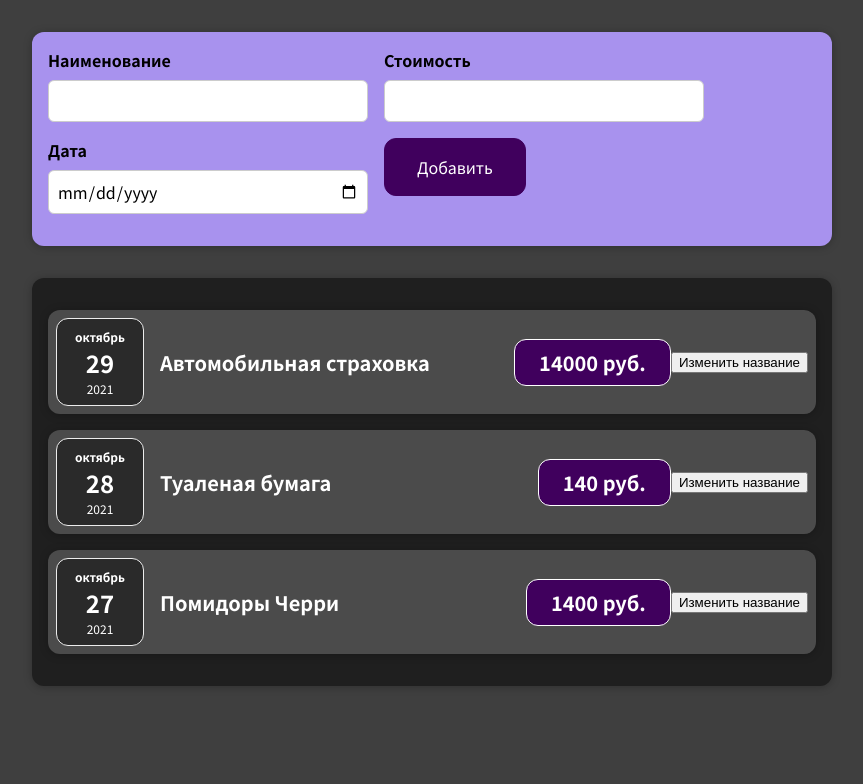
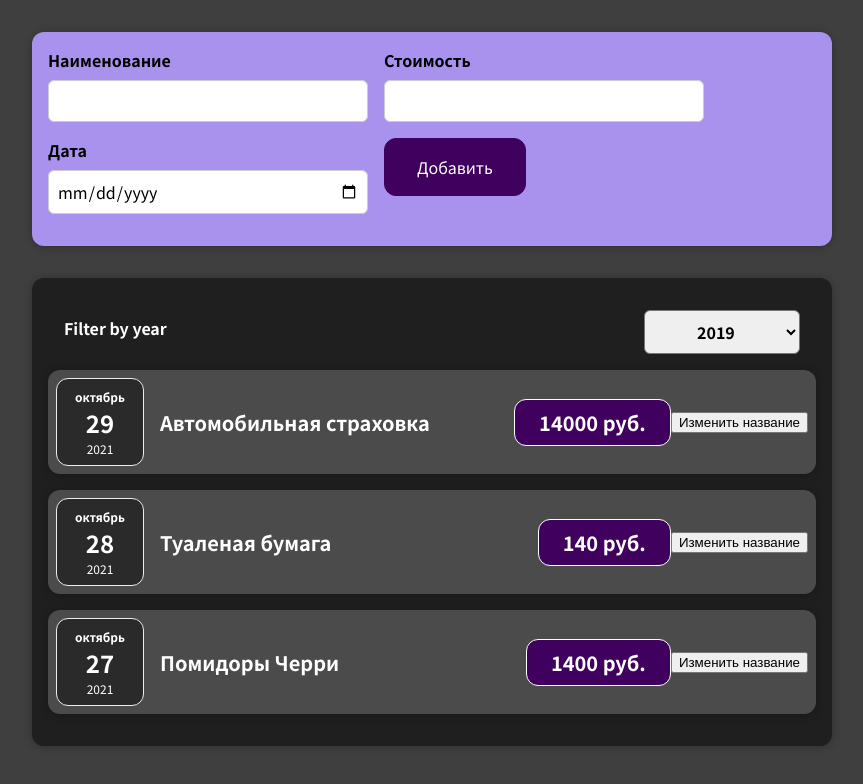
Before and after one commit to Tenundor/Exploring-React, a React (Create React App) app: page / in a window 1280 px wide. Shown: the top 784 px of the page, without its empty margins (208-1071 px from the left). Built offline with nearby package versions, Linux system fonts and the light colour scheme.

Commit message:
add year filter

```diff
--- a/src/App.js
+++ b/src/App.js
@@ -1,8 +1,10 @@
+import { useState } from 'react'
+
 import Expenses from "./components/Expenses/Expenses";
 import NewExpense from "./components/NewExpense/NewExpense";
 
 function App() {
-  const expenses = [
+  const initialExpenses = [
     {
       title: 'Автомобильная страховка',
       date: new Date(2021, 9, 29),
@@ -17,9 +19,18 @@ function App() {
       amount: 1400
     }
   ]
+
+  const [expenses, setExpenses] = useState(initialExpenses);
+
+  const addExpenseHandler = expense => {
+    console.log('In App.js');
+    console.log('expense', expense);
+    setExpenses([...expenses, expense]);
+  }
+
   return (
     <div>
-      <NewExpense />
+      <NewExpense onAddExpense={addExpenseHandler} />
       <Expenses expenses={expenses} />
     </div>
   );
--- a/src/components/Expenses/Expenses.js
+++ b/src/components/Expenses/Expenses.js
@@ -1,10 +1,23 @@
-import './Expenses.css';
+import { useState } from 'react';
+
 import Card from '../UI/Card';
+import ExpensesFilter from '../ExpensesFilter/ExpensesFilter';
 import ExpenseItem from "./ExpenseItem";
 
+import './Expenses.css';
+
 function Expenses(props) {
+  const [selectedYear, setYear] = useState('2019');
+
+  const saveFilterYear = (filterYear) => {
+    console.log('filterYear', filterYear)
+    setYear(filterYear);
+  }
+
   return (
       <Card className="expenses">
+        <ExpensesFilter selected={selectedYear}
+        onChangeFilterYear={saveFilterYear}/>
         <ExpenseItem
             title={props.expenses[0].title}
             date={props.expenses[0].date}
--- /dev/null
+++ b/src/components/ExpensesFilter/ExpensesFilter.css
@@ -0,0 +1,24 @@
+.expenses-filter {
+  color: white;
+  padding: 0 1rem;
+}
+
+.expenses-filter__control {
+  display: flex;
+  width: 100%;
+  align-items: center;
+  justify-content: space-between;
+  margin: 1rem 0;
+}
+
+.expenses-filter label {
+  font-weight: bold;
+  margin-bottom: 0.5rem;
+}
+
+.expenses-filter select {
+  font: inherit;
+  padding: 0.5rem 3rem;
+  font-weight: bold;
+  border-radius: 6px;
+}
--- /dev/null
+++ b/src/components/ExpensesFilter/ExpensesFilter.js
@@ -0,0 +1,26 @@
+
+import './ExpensesFilter.css';
+
+const ExpensesFilter = (props) => {
+
+  const selectChangeHandler = (event) => {
+    props.onChangeFilterYear(event.target.value);
+  }
+
+  return (
+    <div className='expenses-filter'>
+      <div className='expenses-filter__control'>
+        <label>Filter by year</label>
+        <select value={props.selected}
+        onChange={selectChangeHandler}>
+          <option value='2022'>2022</option>
+          <option value='2021'>2021</option>
+          <option value='2020'>2020</option>
+          <option value='2019'>2019</option>
+        </select>
+      </div>
+    </div>
+  );
+};
+
+export default ExpensesFilter;
--- a/src/components/NewExpense/ExpenseForm.js
+++ b/src/components/NewExpense/ExpenseForm.js
@@ -1,24 +1,57 @@
+import { useState } from 'react';
+
 import './ExpenseForm.css';
 
-const ExpenseForm = () => {
+const ExpenseForm = (props) => {
+  const [enteredTitle, setEnteredTitle] = useState('');
+  const [enteredAmount, setEnteredAmount] = useState('');
+  const [enteredDate, setEnteredDate] = useState('');
+
   const textChangeHandler = (event) => {
-    console.log(event.target.value);
-  }
+    setEnteredTitle(event.target.value);
+  };
+
+  const amountChangeHandler = (event) => {
+    setEnteredAmount(event.target.value);
+  };
+
+  const dateChangeHandler = (event) => {
+    setEnteredDate(event.target.value);
+  };
+
+  const submitHandler = (event) => {
+    event.preventDefault();
+
+    const expenseData = {
+      title: enteredTitle,
+      amount: enteredAmount,
+      date: new Date(enteredDate)
+    };
+
+    props.onSaveExpenseData(expenseData);
+
+    setEnteredTitle('');
+    setEnteredAmount('');
+    setEnteredDate('');
+  };
 
   return (
-    <form>
+    <form onSubmit={submitHandler}>
       <div className="new-expense__controls">
         <div className="new-expense__control">
           <label>Наименование</label>
-          <input type="text" onChange={textChangeHandler} />
+          <input type="text" value={enteredTitle}
+          onChange={textChangeHandler} />
         </div>
         <div className="new-expense__control">
           <label>Стоимость</label>
-          <input type="number" min="0.01" step="0.01"/>
+          <input type="number" value={enteredAmount}
+          min="0.01" step="0.01" onChange={amountChangeHandler} />
         </div>
         <div className="new-expense__control">
           <label>Дата</label>
-          <input type="date" min="2019-01-01" max="2022-12-31"/>
+          <input type="date" value={enteredDate}
+          min="2019-01-01" max="2022-12-31" onChange={dateChangeHandler} />
         </div>
         <div className="new-expense__actions">
           <button type="submit">Добавить</button>
--- a/src/components/NewExpense/NewExpense.js
+++ b/src/components/NewExpense/NewExpense.js
@@ -2,10 +2,18 @@ import ExpenseForm from './ExpenseForm';
 
 import './NewExpense.css';
 
-const NewExpense = () => {
+const NewExpense = (props) => {
+  const saveExpenseDataHandler = (enteredExpenseData) => {
+    const expenseData = {
+      ...enteredExpenseData,
+      id: Math.random().toString()
+    };
+    props.onAddExpense(expenseData);
+  }
+
   return (
     <div className="new-expense">
-      <ExpenseForm />
+      <ExpenseForm onSaveExpenseData={saveExpenseDataHandler} />
     </div>
   )
 };
```
Also changed, not shown: .eslintrc.json. Lines whose indentation alone changed are shown as unchanged.
